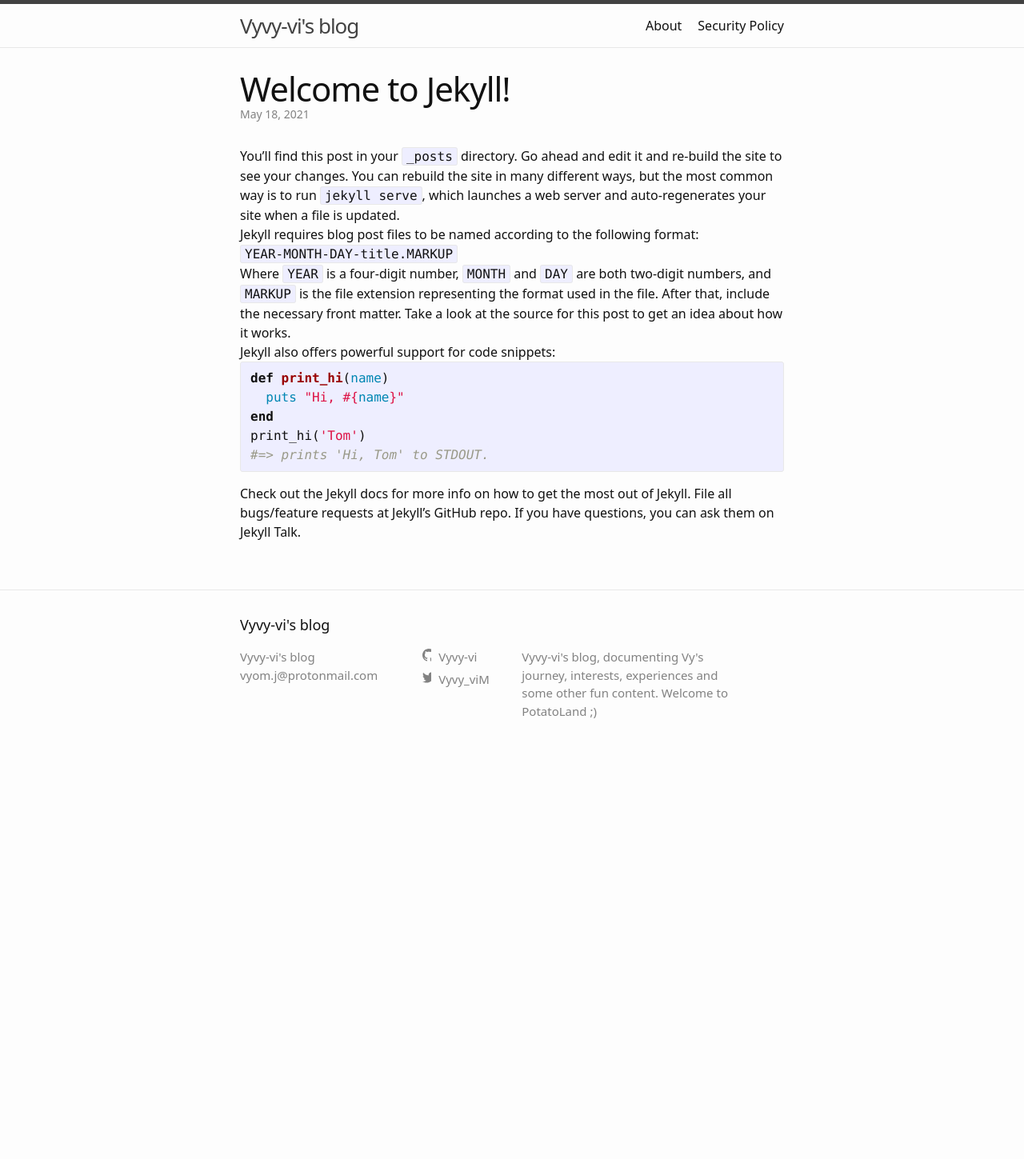
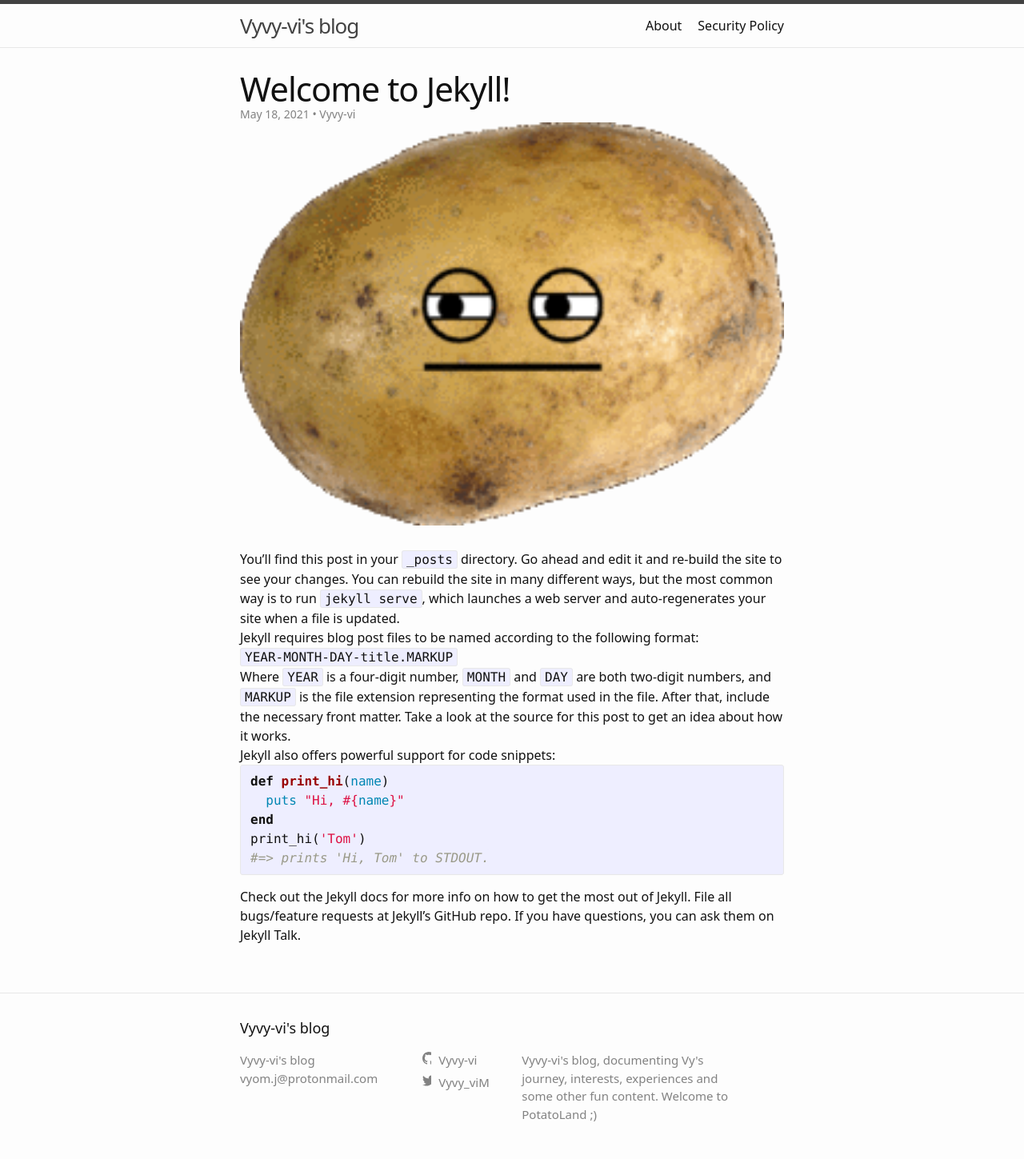
Before and after one commit to Vyvy-vi/blog, a Jekyll site: the page built from _posts/2021-05-18-welcome-to-jekyll.markdown, in a window 1280 px wide. Shown: the whole page at 80% size. Built offline with Jekyll 4.4.1, drawn with Linux system fonts in a browser that asks for light colours; before the commit the page ends 945 px from its top, so only the background shows below that.

Commit message:
feat: Post image setup

```diff
--- a/_layouts/home.html
+++ b/_layouts/home.html
@@ -18,7 +18,7 @@
         <div class="max-w-md mx-auto bg-white rounded-xl shadow-md overflow-hidden md:max-w-2xl">
             <div class="md:flex">
                 {%- if post.image -%}
-                <div class="md:flex-shrink-0"><img class="h-48 w-full object-cover md:h-full md:w-48" src="{{ site.github.url }}/assets/img/{{ post.image }}" alt="{{ post.title }}"></div>
+                <div class="md:flex-shrink-0"><img class="h-48 w-full object-cover md:h-full md:w-48" src= "./assets/img/{{ post.image }}"  alt="{{ post.title }}"></div>
                 {%- endif -%}
                 <div class="p-8">
                     <div class="uppercase tracking-wide text-sm text-indigo-500 font-semibold">Jekyll setup</div>
--- a/_layouts/post.html
+++ b/_layouts/post.html
@@ -13,6 +13,9 @@
       {%- if page.author -%}
         • <span itemprop="author" itemscope itemtype="http://schema.org/Person"><span class="p-author h-card" itemprop="name">{{ page.author }}</span></span>
       {%- endif -%}</p>
+      {%- if page.image -%}
+        <img class="w-full object-cover h-full" src= "/assets/img/{{ page.image }}"  alt="{{ page.title }}">
+      {%- endif -%}
   </header>
 
   <div class="post-content e-content" itemprop="articleBody">
--- a/_posts/2021-05-18-welcome-to-jekyll.markdown
+++ b/_posts/2021-05-18-welcome-to-jekyll.markdown
@@ -3,6 +3,7 @@
 title:  "Welcome to Jekyll!"
 date:   2021-05-18 16:09:30 +0530
 image: potato_squinting.png
+author: Vyvy-vi
 categories: jekyll update
 ---
 
```
